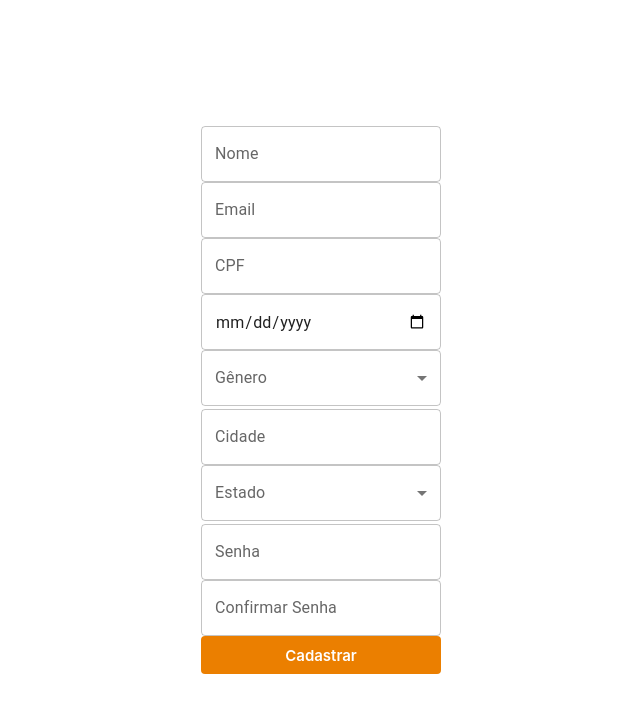
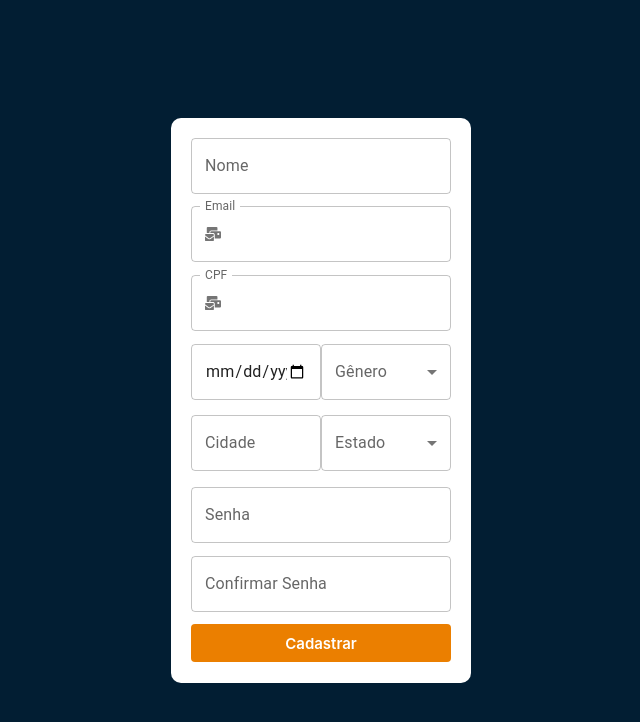
Before and after one commit to lufelipe12/isaude-app, a React (Create React App) app: page /register in a window 1280 px wide. Shown: the top 722 px of the page, without its empty margins (319-959 px from the left). Built offline with nearby package versions, Linux system fonts and the light colour scheme.

Commit message:
fixied: mask cpf

```diff
--- a/package.json
+++ b/package.json
@@ -14,11 +14,13 @@
     "add": "^2.0.6",
     "axios": "^0.26.1",
     "framer-motion": "4.1.17",
+    "install": "^0.13.0",
     "react": "^17.0.2",
     "react-dom": "^17.0.2",
     "react-hook-form": "^7.28.0",
     "react-hot-toast": "^2.2.0",
     "react-icons": "^4.3.1",
+    "react-input-mask": "^2.0.4",
     "react-router-dom": "5",
     "react-scripts": "5.0.0",
     "react-toastify": "^8.2.0",
--- a/src/components/Input/index.jsx
+++ b/src/components/Input/index.jsx
@@ -1,4 +1,5 @@
 import { TextField } from "@mui/material";
+import InputAdornment from "@mui/material/InputAdornment";
 
 const Input = ({
   name,
@@ -6,7 +7,7 @@ const Input = ({
   register,
   error = "",
   helperText = "",
-  // icon: Icon,
+  Icon,
   ...rest
 }) => {
   return (
@@ -20,6 +21,16 @@ const Input = ({
         error={!!error}
         helperText={helperText}
         {...rest}
+        InputProps={
+          Icon && {
+            startAdornment: (
+              <InputAdornment position="start">
+                {" "}
+                <Icon />
+              </InputAdornment>
+            ),
+          }
+        }
       />
     </>
   );
--- a/src/pages/Register/index.jsx
+++ b/src/pages/Register/index.jsx
@@ -1,38 +1,39 @@
-import { useForm } from 'react-hook-form'
-import * as yup from 'yup'
-import { yupResolver } from '@hookform/resolvers/yup'
-import { Redirect, useHistory } from 'react-router-dom'
-import { FaMailBulk } from 'react-icons/fa'
-import { MenuItem } from '@mui/material'
-
-import Input from '../../components/Input'
-import { Container } from './styles'
-import Select from '../../components/Select'
-import Button from '../../components/Button'
+import { useForm } from "react-hook-form";
+import * as yup from "yup";
+import { yupResolver } from "@hookform/resolvers/yup";
+import { Redirect, useHistory } from "react-router-dom";
+import { FaMailBulk } from "react-icons/fa";
+import { MenuItem, TextField } from "@mui/material";
+import Input from "../../components/Input";
+import { Container, FullContainer, ContainerRow } from "./styles";
+import Select from "../../components/Select";
+import Button from "../../components/Button";
+import InputMask from "react-input-mask";
+import InputAdornment from "@mui/material/InputAdornment";
 
 const Register = () => {
-  const history = useHistory()
+  const history = useHistory();
 
   const formSchema = yup.object().shape({
     name: yup
       .string()
-      .required('Campo obrigatório')
+      .required("Campo obrigatório")
       .matches(
-        '[A-Za-záàâãéèêíïóôõöúçñÁÀÂÃÉÈÍÏÓÔÕÖÚÇÑ ]+$',
-        'O nome deve conter apenas letras'
+        "[A-Za-záàâãéèêíïóôõöúçñÁÀÂÃÉÈÍÏÓÔÕÖÚÇÑ ]+$",
+        "O nome deve conter apenas letras"
       ),
-    email: yup.string().email('E-mail inválido').required('Campo obrigatório'),
-    gender: yup.string().required('Campo obrigatório'),
-    dateOfBirth: yup.string().required('Campo obrigatório'),
-    state: yup.string().required('Campo obrigatório'),
-    city: yup.string().required('Campo obrigatório'),
-    cpf: yup.string().required('Campo obrigatório'),
-    password: yup.string().required('Campo obrigatório'),
+    email: yup.string().email("E-mail inválido").required("Campo obrigatório"),
+    gender: yup.string().required("Campo obrigatório"),
+    dateOfBirth: yup.string().required("Campo obrigatório"),
+    state: yup.string().required("Campo obrigatório"),
+    city: yup.string().required("Campo obrigatório"),
+    cpf: yup.string().required("Campo obrigatório"),
+    password: yup.string().required("Campo obrigatório"),
     passwordConfirm: yup
       .string()
-      .oneOf([yup.ref('password')], 'Senha Diferente')
-      .required('Campo obrigatório'),
-  })
+      .oneOf([yup.ref("password")], "Senha Diferente")
+      .required("Campo obrigatório"),
+  });
 
   const {
     register,
@@ -40,15 +41,15 @@ const Register = () => {
     formState: { errors },
   } = useForm({
     resolver: yupResolver(formSchema),
-  })
+  });
 
   //{
   const onSubmit = (data) => {
-      delete data.passwordConfirm
-    console.log(data)
+    delete data.passwordConfirm;
+    console.log(data);
 
     // axios
-    //   .post("link", data)
+    //   .post("https://fake-api-isaude.herokuapp.com/", data)
     //   .then((response) => {
     //     history.push("/login")
     //   })
@@ -58,46 +59,47 @@ const Register = () => {
     // if (authenticated) {
     //   return <Redirect to="/dashboard" />
     // }
-  }
+  };
 
   const arrayOfStates = [
-    'AC',
-    'AL',
-    'AP',
-    'AM',
-    'BA',
-    'DF',
-    'ES',
-    'GO',
-    'MA',
-    'MT',
-    'MS',
-    'MG',
-    'PA',
-    'PB',
-    'PR',
-    'PE',
-    'PI',
-    'RJ',
-    'RN',
-    'RS',
-    'RO',
-    'RR',
-    'SC',
-    'SP',
-    'SE',
-    'TO',
-  ]
+    "AC",
+    "AL",
+    "AP",
+    "AM",
+    "BA",
+    "DF",
+    "ES",
+    "GO",
+    "MA",
+    "MT",
+    "MS",
+    "MG",
+    "PA",
+    "PB",
+    "PR",
+    "PE",
+    "PI",
+    "RJ",
+    "RN",
+    "RS",
+    "RO",
+    "RR",
+    "SC",
+    "SP",
+    "SE",
+    "TO",
+  ];
 
-  const arrayOfGenders = ['Feminino', 'Masculino', 'Outros']
+  const arrayOfGenders = ["Feminino", "Masculino", "Outros"];
 
   return (
+    <FullContainer>
       <Container>
         <form onSubmit={handleSubmit(onSubmit)}>
           <Input
-          name='name'
-          label='Nome'
-          type='text'
+            name="name"
+            label="Nome"
+            type="text"
             helperText={errors.name?.message}
             error={!!errors.name}
             register={register}
@@ -105,39 +107,50 @@ const Register = () => {
           />
 
           <Input
-          name='email'
-          label='Email'
-          type='email'
+            name="email"
+            label="Email"
+            type="email"
             helperText={errors.email?.message}
             error={!!errors.email}
+            register={register}
+            Icon={FaMailBulk}
+          />
+          <InputMask mask="999.999.999-99" defaultValue="" {...register("cpf")}>
+            {(inputProps) => {
+              return (
+                <TextField
+                  name="cpf"
+                  label="CPF"
+                  type="text"
+                  helperText={errors.cpf?.message}
+                  error={!!errors.cpf}
+                  InputProps={{
+                    startAdornment: (
+                      <InputAdornment position="start">
+                        <FaMailBulk />
+                      </InputAdornment>
+                    ),
+                  }}
+                  {...inputProps}
+                />
+              );
+            }}
+          </InputMask>
+
+          <ContainerRow>
+            <Input
+              name="dateOfBirth"
+              label=""
+              type="date"
+              helperText={errors.dateOfBirth?.message}
+              error={!!errors.dateOfBirth}
               register={register}
               // icon={FaMailBulk}
             />
 
-        <Input
-          name='cpf'
-          label='CPF'
-          type='text'
-          helperText={errors.cpf?.message}
-          error={!!errors.cpf}
-          register={register}
-          // icon={FaMailBulk}
-        />
-
-        <Input
-          name='dateOfBirth'
-          label=''
-          type='date'
-          helperText={errors.dateOfBirth?.message}
-          error={!!errors.dateOfBirth}
-          register={register}
-          // icon={FaMailBulk}
-
-/>
-
             <Select
-          name='gender'
-          label='Gênero'
+              name="gender"
+              label="Gênero"
               register={register}
               error={!!errors.gender}
               helperText={errors.gender?.message}
@@ -148,7 +161,9 @@ const Register = () => {
                 </MenuItem>
               ))}
             </Select>
+          </ContainerRow>
 
+          <ContainerRow>
             <Input
               name="city"
               label="Cidade"
@@ -160,9 +175,9 @@ const Register = () => {
             />
 
             <Select
-          name='state'
+              name="state"
               register={register}
-          label='Estado'
+              label="Estado"
               error={!!errors.state}
               helperText={errors.state?.message}
             >
@@ -172,11 +187,12 @@ const Register = () => {
                 </MenuItem>
               ))}
             </Select>
+          </ContainerRow>
 
           <Input
-          name='password'
-          label='Senha'
-          type='password'
+            name="password"
+            label="Senha"
+            type="password"
             helperText={errors.password?.message}
             error={!!errors.password}
             register={register}
@@ -184,21 +200,24 @@ const Register = () => {
           />
 
           <Input
-          name='passwordConfirm'
-          label='Confirmar Senha'
-          type='password'
+            name="passwordConfirm"
+            label="Confirmar Senha"
+            type="password"
             helperText={errors.passwordConfirm?.message}
             error={!!errors.passwordConfirm}
             register={register}
             // icon={FaMailBulk}
           />
-        <Button colorType='terciary' type='submit'>Cadastrar</Button>
+          <Button colorType="terciary" type="submit">
+            Cadastrar
+          </Button>
         </form>
 
         <span>
           {/* Já possui uma conta? Faça o <Redirect to={"/login"}>Login</Redirect> */}
         </span>
       </Container>
-  )
-}
-export default Register
+    </FullContainer>
+  );
+};
+export default Register;
--- a/src/pages/Register/styles.js
+++ b/src/pages/Register/styles.js
@@ -1,24 +1,35 @@
-import styled from 'styled-components'
+import styled from "styled-components";
 
 export const Container = styled.div`
-  display: flex;
-  justify-content: center;
-  align-items: center;
-  text-align: center;
-  width: 100vw;
-  height: 100vh;
+  width: 300px;
+  height: 565px;
+
   background: var(--white);
   border-radius: 10px;
 
   form {
-    margin: auto;
+    display: flex;
+    flex-direction: column;
+    justify-content: space-between;
+    margin: 0 auto;
     width: 300px;
-    padding: 30px;
+    height: 565px;
+    padding: 20px;
   }
-`
+`;
 
-export const Error = styled.span`
-  color: var(--error);
-  font-size: 12px;
-  text-align: left;
-`
+export const ContainerRow = styled.div`
+  display: flex;
+  flex-direction: row;
+  justify-content: space-between;
+`;
+
+export const FullContainer = styled.div`
+  display: flex;
+  justify-content: center;
+  align-items: center;
+  width: 100vw;
+  height: 100vh;
+  background: #021e33;
+`;
+export const InputContainer = styled.div``;
```
Also changed, not shown: 1 other file (tests, documents, lock files or other folders). Lines whose indentation alone changed are shown as unchanged.
